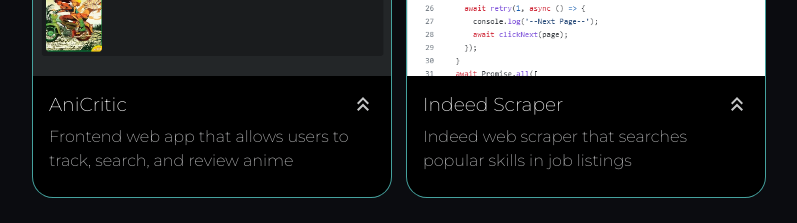
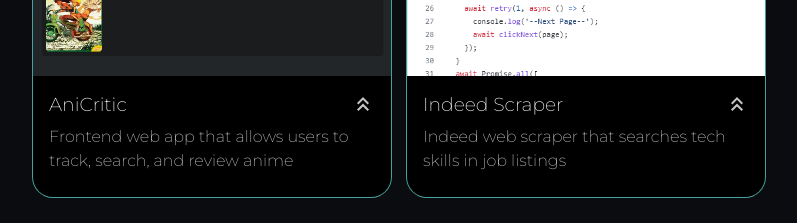
Before and after one commit to Justin-Arakaki/portfolio, a React (Vite) app: page / in a window 1280 px wide. Shown: the part 2400-2623 px from the top of the page, without its empty margins (241-1038 px from the left). Built offline with nearby package versions, Linux system fonts and the light colour scheme.

Commit message:
update Indeed Scraper description

```diff
--- a/src/constants/projectData.ts
+++ b/src/constants/projectData.ts
@@ -48,9 +48,9 @@ const projectData = {
     {
       title: 'Indeed Scraper',
       description:
-        'Indeed web scraper that searches popular skills in job listings',
+        'Indeed web scraper that searches tech skills in job listings',
       image: jobMarketAnalyzerPic,
-      ghUrl: 'https://github.com/Justin-Arakaki/job-market-analyzer',
+      ghUrl: 'https://github.com/Justin-Arakaki/indeed-scraper',
       technologies: ['Puppeteer', 'TypeScript', 'TSnode', 'Node.js'],
     },
   ],
```
